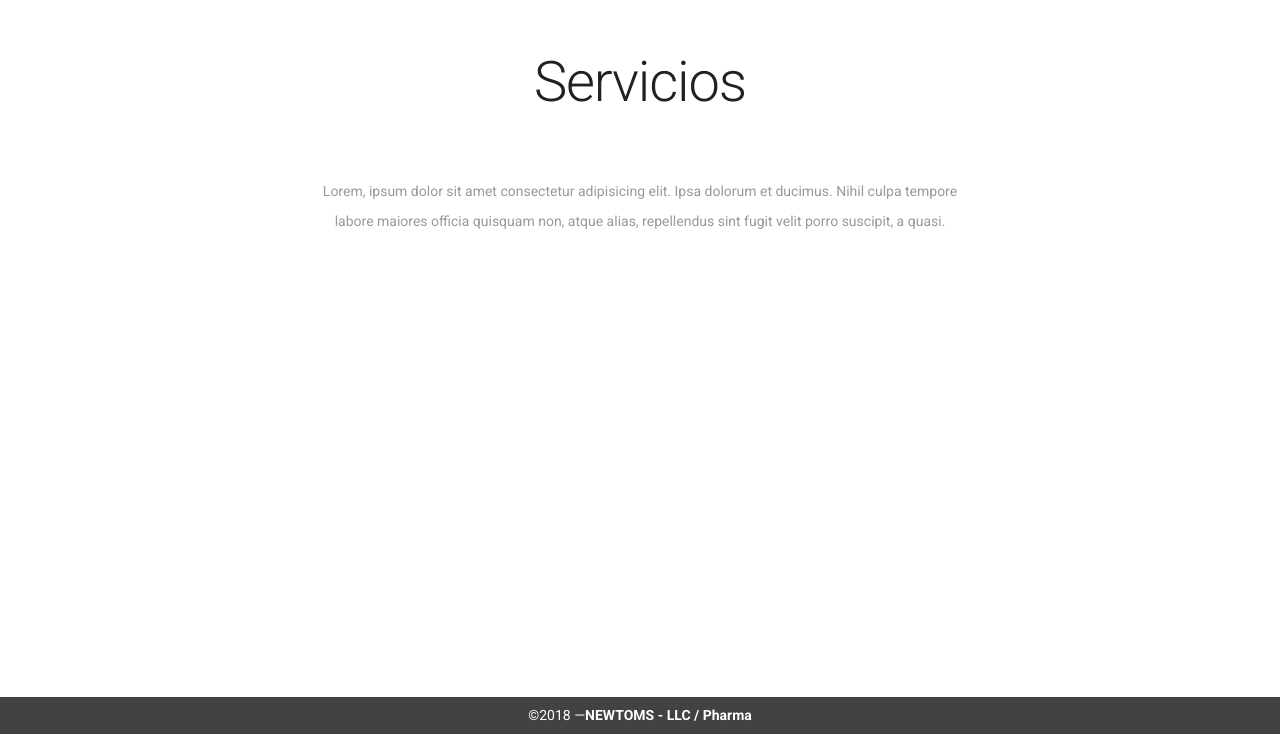
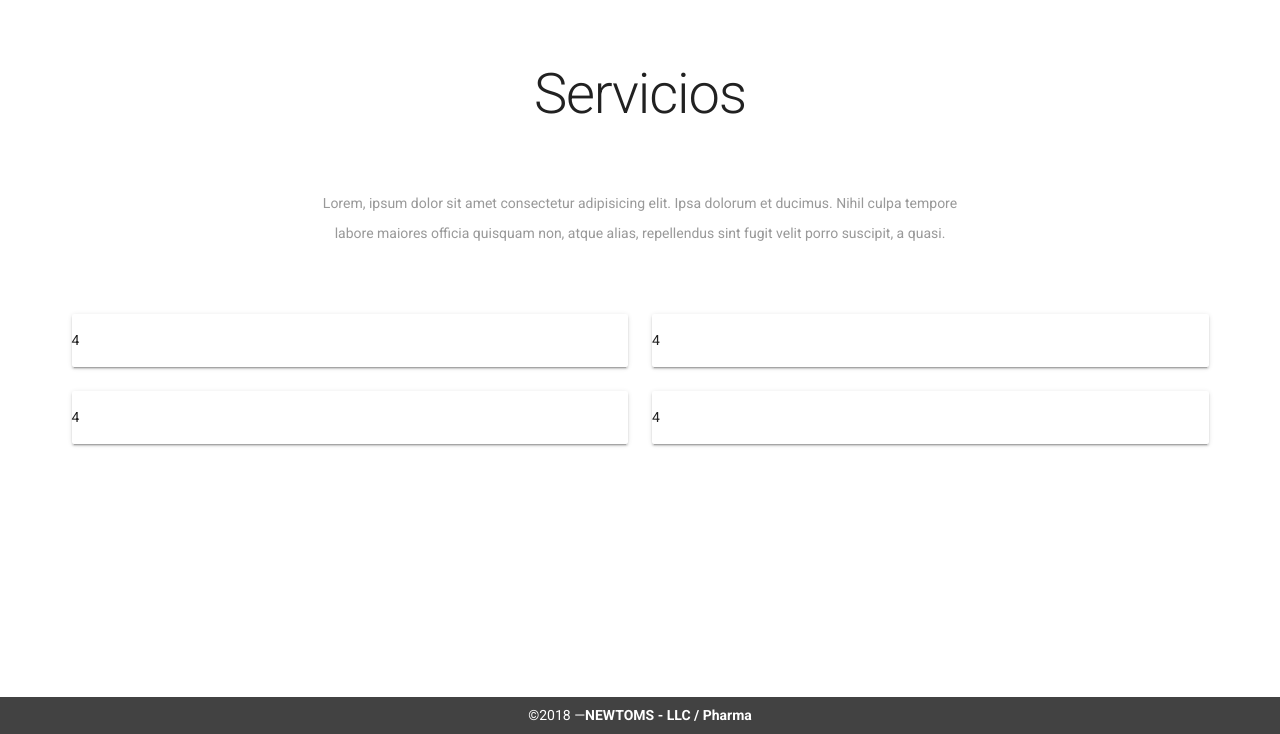
Before and after one commit to haconsultant/pharma-vue-pwa, a Vue app: page /#/ in a window 1280 px wide. Shown: the part 2913-3647 px from the top of the page. Built offline with nearby package versions, Linux system fonts and the light colour scheme.

Commit message:
Make it Better

```diff
--- a/package.json
+++ b/package.json
@@ -14,6 +14,7 @@
     "lint": "eslint --ext .js,.vue src test/unit/specs test/e2e/specs"
   },
   "dependencies": {
+    "axios": "^0.18.0",
     "vue": "^2.5.2",
     "vue-router": "^3.0.1",
     "vue2-google-maps": "^0.10.2",
--- a/src/components/Landing.vue
+++ b/src/components/Landing.vue
@@ -1,4 +1,5 @@
 <template>
+                    <v-slide-y-transition mode="out-in">
     <div class="l">
                     <v-carousel hide-delimiters>
     <v-carousel-item
@@ -24,25 +25,18 @@
             <section-clients></section-clients>
         </v-flex>
         <v-flex xs12 lg12 xl12 column class="landing__section">
-            <v-container grid-list-xl>
-                <v-layout row wrap align-center justify-center>
-                    <v-flex xs12 lg8 xl8 column>
-                        <v-card flat>
-                            <h1 class="display-3 font-weight-thin">Servicios</h1>
-                            <p>Lorem, ipsum dolor sit amet consectetur adipisicing elit. Ipsa dolorum et ducimus. Nihil culpa tempore labore maiores officia quisquam non, atque alias, repellendus sint fugit velit porro suscipit, a quasi.</p>
-                        </v-card>
-                    </v-flex>
-                </v-layout>
-            </v-container>
+            <section-services></section-services>
         </v-flex>
     </div>
+                    </v-slide-y-transition>
 </template>
 <script>
 import SectionAbout from './Landing/Sections/SectionAbout'
+import SectionServices from './Landing/Sections/SectionServices'
 import SectionClients from './Landing/Sections/SectionClients'
 import SectionGoogleMap from './Landing/Sections/SectionGoogleMap'
 export default {
-  components: { SectionAbout, SectionClients, SectionGoogleMap },
+  components: { SectionAbout, SectionServices, SectionClients, SectionGoogleMap },
   data: () => ({
     items: [
       {
@@ -50,12 +44,6 @@ export default {
       },
       {
         src: 'https://images.pexels.com/photos/48604/pexels-photo-48604.jpeg?auto=compress&cs=tinysrgb&dpr=2&h=750&w=1260'
-      },
-      {
-        src: 'https://cdn.vuetifyjs.com/images/carousel/bird.jpg'
-      },
-      {
-        src: 'https://cdn.vuetifyjs.com/images/carousel/planet.jpg'
       }
     ],
     text: 'Lorem ipsum dolor sit amet, consectetur adipiscing elit, sed do eiusmod tempor incididunt ut labore et dolore magna aliqua. Ut enim ad minim veniam, quis nostrud exercitation ullamco laboris nisi ut aliquip ex ea commodo consequat.'
--- /dev/null
+++ b/src/components/Landing/Sections/SectionServices.vue
@@ -0,0 +1,34 @@
+<template>
+    <v-container grid-list-xl>
+        <v-layout row wrap align-center justify-center>
+            <v-flex xs12 lg8 xl8 column>
+                <v-card flat>
+                    <h1 class="display-3 font-weight-thin">Servicios</h1>
+                    <p>Lorem, ipsum dolor sit amet consectetur adipisicing elit. Ipsa dolorum et ducimus. Nihil culpa tempore labore maiores officia quisquam non, atque alias, repellendus sint fugit velit porro suscipit, a quasi.</p>
+                </v-card>
+            </v-flex>
+        </v-layout>
+        <v-layout row wrap align-center justify-center>
+      <v-flex v-for="i in 2" :key="`4${i}`" xs12 sm6 lg6 xl6>
+        <v-card>
+          <v-card-text class="px-0">4</v-card-text>
+        </v-card>
+      </v-flex>
+            <v-flex v-for="i in 2" :key="`4${i}`" xs12 sm6 lg6 xl6>
+        <v-card>
+          <v-card-text class="px-0">4</v-card-text>
+        </v-card>
+      </v-flex>
+        </v-layout>
+    </v-container>
+</template>
+
+<script>
+export default {
+
+}
+</script>
+
+<style>
+
+</style>
```
Also changed, not shown: static/manifest.json, 1 other file (tests, documents, lock files or other folders).
